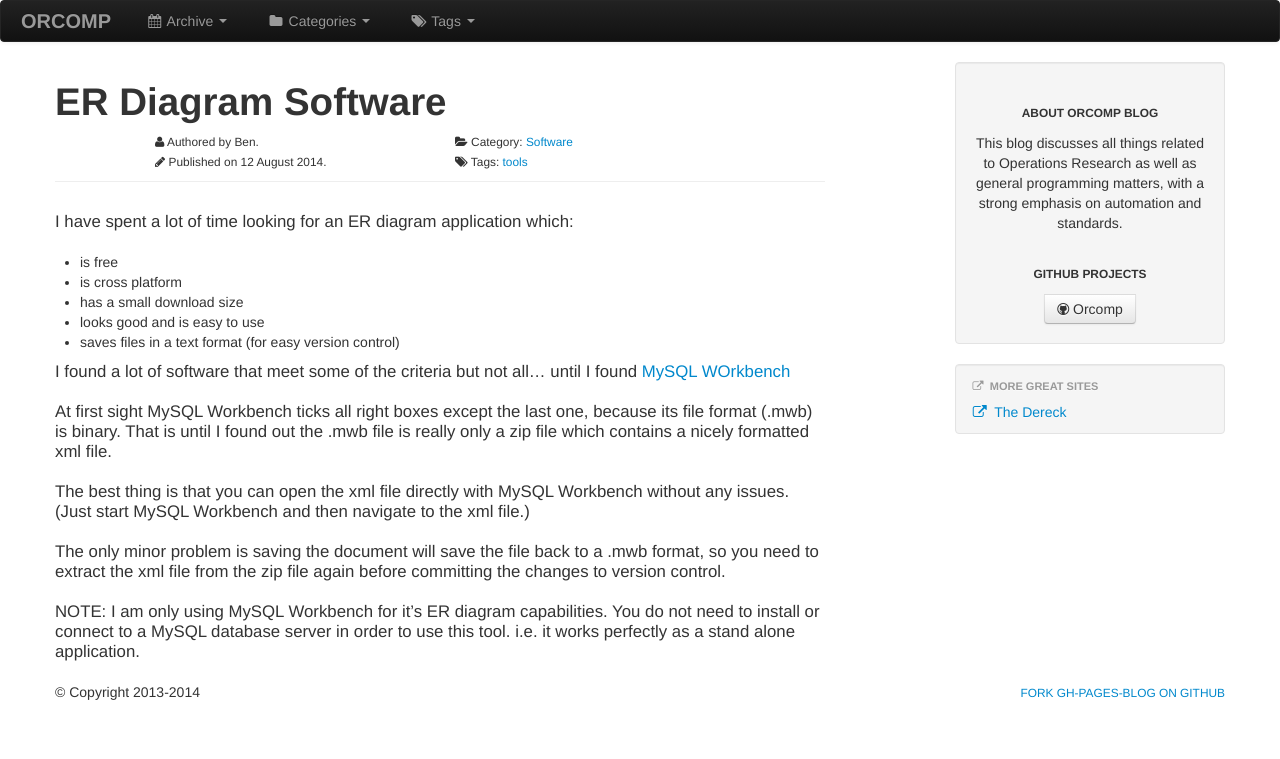
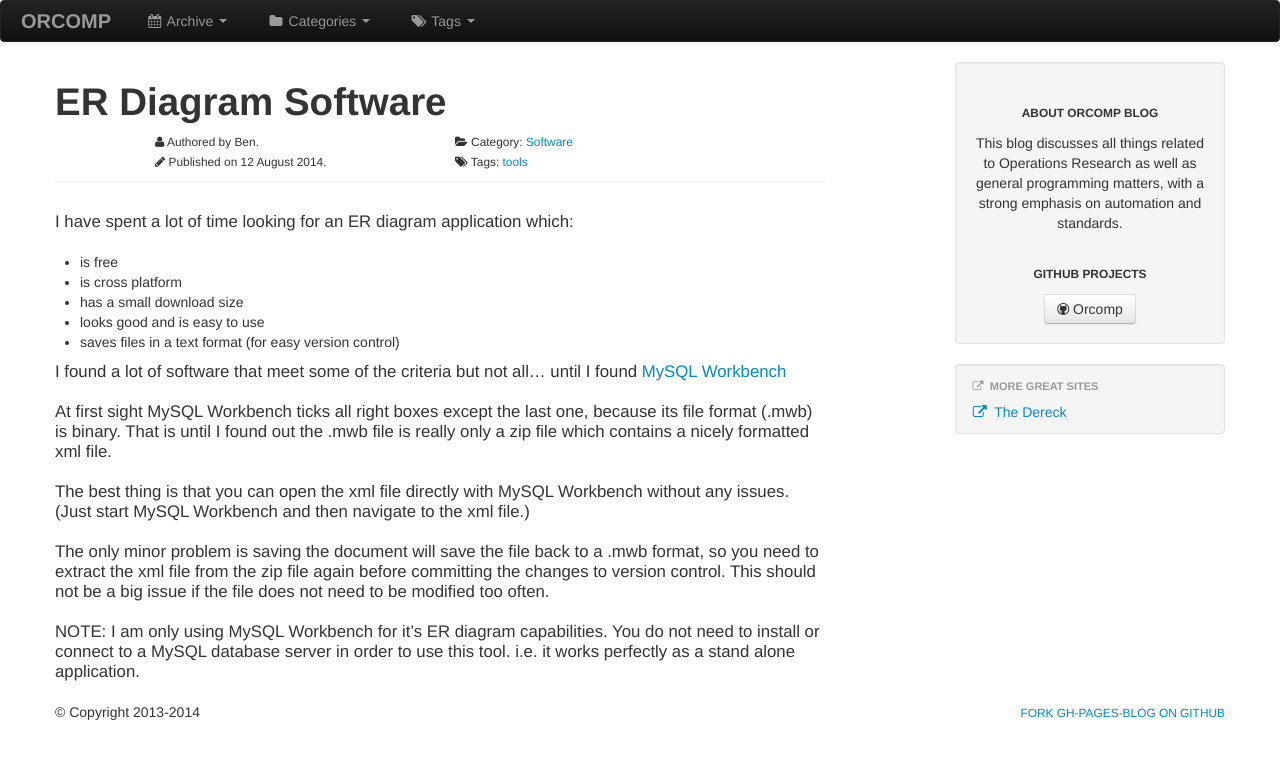
Before and after one commit to Orcomp/Blog, a Jekyll site: the page built from _posts/2014-08-12-ER-Diagram-Software.md, in a window 1280 px wide. Shown: the top 759 px of the page. Built offline with Jekyll 4.4.1, drawn with Linux system fonts in a browser that asks for light colours.

Commit message:
small updates to the ER diagram post

```diff
--- a/_posts/2014-08-12-ER-Diagram-Software.md
+++ b/_posts/2014-08-12-ER-Diagram-Software.md
@@ -14,7 +14,7 @@
 - looks good and is easy to use
 - saves files in a text format (for easy version control)
 
-I found a lot of software that meet some of the criteria but not all... until I found [MySQL WOrkbench](http://dev.mysql.com/downloads/workbench/)
+I found a lot of software that meet some of the criteria but not all... until I found [MySQL Workbench](http://dev.mysql.com/downloads/workbench/)
 
 At first sight MySQL Workbench ticks all right boxes except the last one, because its file format (.mwb) is binary.
 That is until I found out the .mwb file is really only a zip file which contains a nicely formatted xml file.
@@ -22,6 +22,8 @@
 The best thing is that you can open the xml file directly with MySQL Workbench without any issues. (Just start MySQL Workbench and then navigate to the xml file.)
 
 The only minor problem is saving the document will save the file back to a .mwb format, so you need to extract the xml file from the zip file again before committing the changes to version control.
+This should not be a big issue if the file does not need to be modified too often.
+
 
 NOTE: I am only using MySQL Workbench for it's ER diagram capabilities. You do not need to install or connect to a MySQL database server in order to use this tool.
 i.e. it works perfectly as a stand alone application.
```
